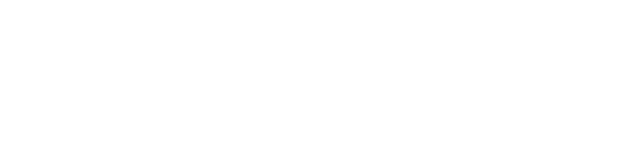
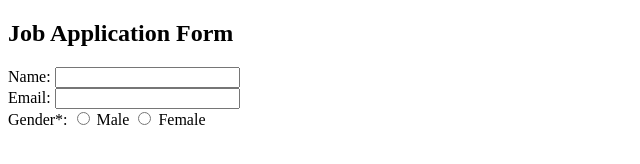
Before and after one commit to acciojob/car-insurance-form-Nafarkhan, a website: page main.html in a window 1280 px wide. Shown: the whole page, without its empty margins (0-640 px from the left). Drawn offline with Linux system fonts and the light colour scheme.

Commit message:
created a submission

```diff
--- a/main.html
+++ b/main.html
@@ -8,6 +8,23 @@
 
 <body>
 	<!-- the entire body must be written by student -->
+	<h2>Job Application Form</h2>
+
+    <form action="your-server-endpoint" method="post">
+        <label for="name">Name:</label>
+        <input type="text" id="name" name="name" required>
+		<br>
+
+		<label for="Email">Email:</label>
+		<input type="email" id="email" required>
+		<br>
+
+		<label>Gender*:</label>
+        <input type="radio" id="male" name="gender" required>
+        <label for="male">Male</label>
+        <input type="radio" id="female" name="gender" required>
+        <label for="female">Female</label>
+	</form>
     <script type="text/javascript" src="./script.js">
 </script>
 
```
